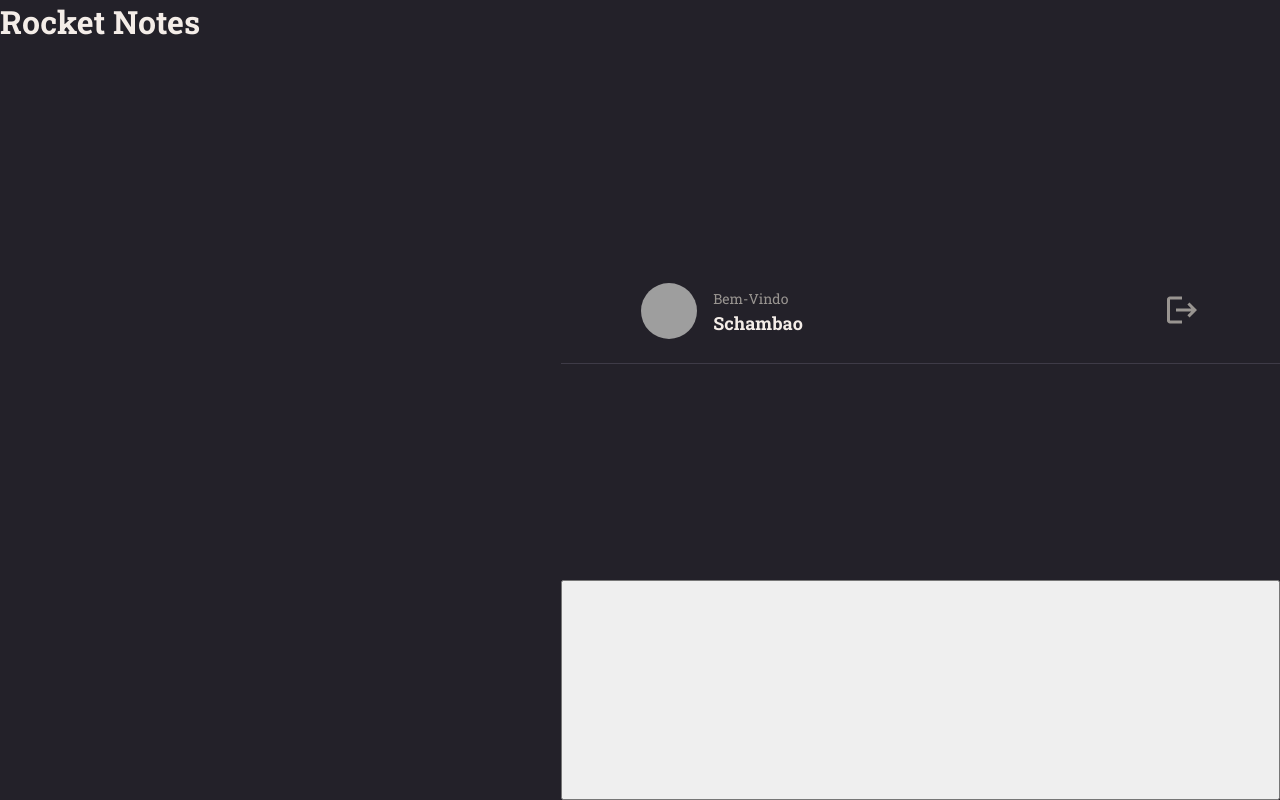
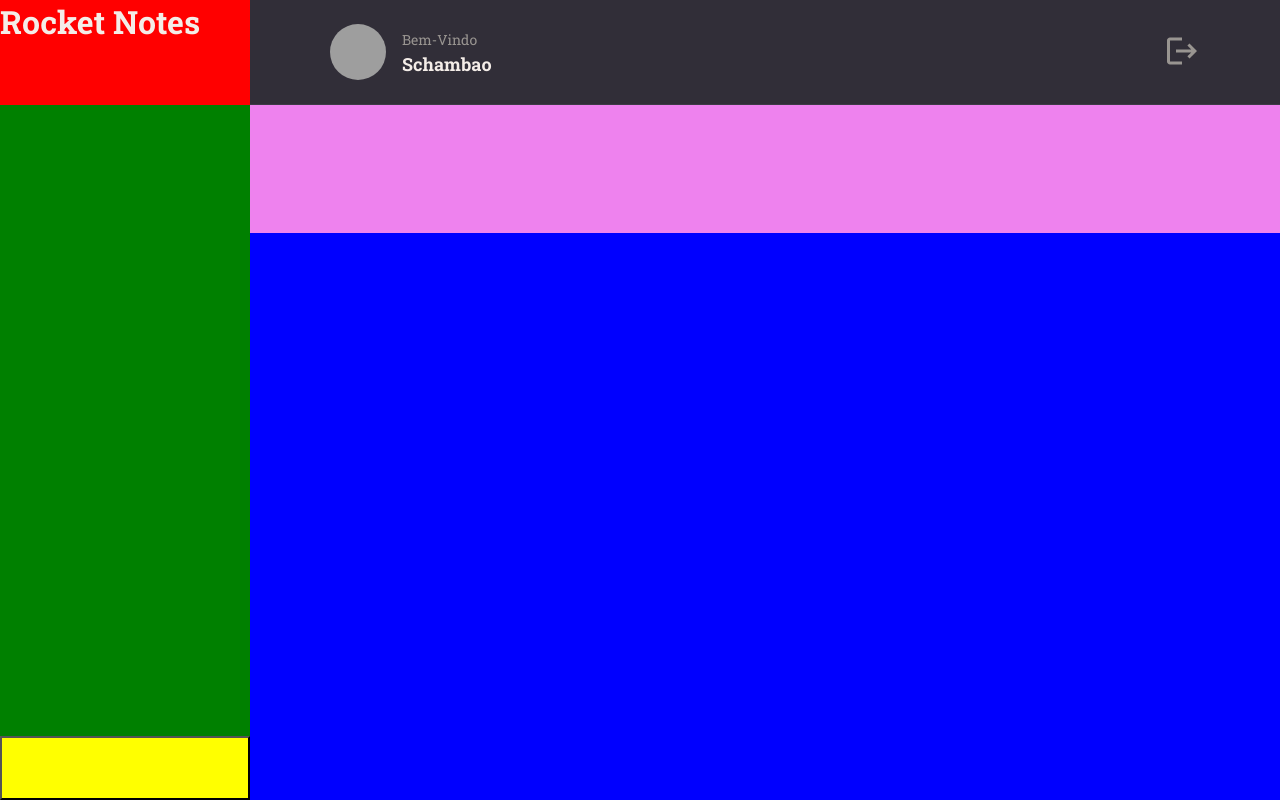
Before and after one commit to Schambin/rocket-notes-front, a React (Vite) app: page / in a window 1280 px wide. Built offline with nearby package versions, Linux system fonts and the light colour scheme; grey boxes are pictures that could not be loaded.

Commit message:
styles to home

```diff
--- a/src/pages/Home/styles.js
+++ b/src/pages/Home/styles.js
@@ -5,25 +5,38 @@ export const Container = styled.div`
     height: 100vh;
 
     display: grid;
-    grid-template-columns: 25.;
+    grid-template-columns: 25rem auto;
+    grid-template-rows: 10.5rem 12.8rem auto 6.4rem;
+    grid-template-areas:
+    "brand header"
+    "menu search"
+    "menu content"
+    "newnote content";
+
+    background-color: ${({ theme }) => theme.COLORS.BACKGROUND_800};
 `;
 
 export const Brand = styled.div`
-
+    grid-area: brand;
+    background-color: red;
 `;
 
 export const Menu = styled.ul`
-
+    grid-area: menu;
+    background-color: green;
 `;
 
 export const Search = styled.div`
-
+    grid-area: search;
+    background-color: violet;
 `;
 
 export const Content = styled.div`
-
+    grid-area: content;
+    background-color: blue;
 `;
 
 export const NewNote = styled.button`
-
+    grid-area: newnote;
+    background-color: yellow;
 `;
```
